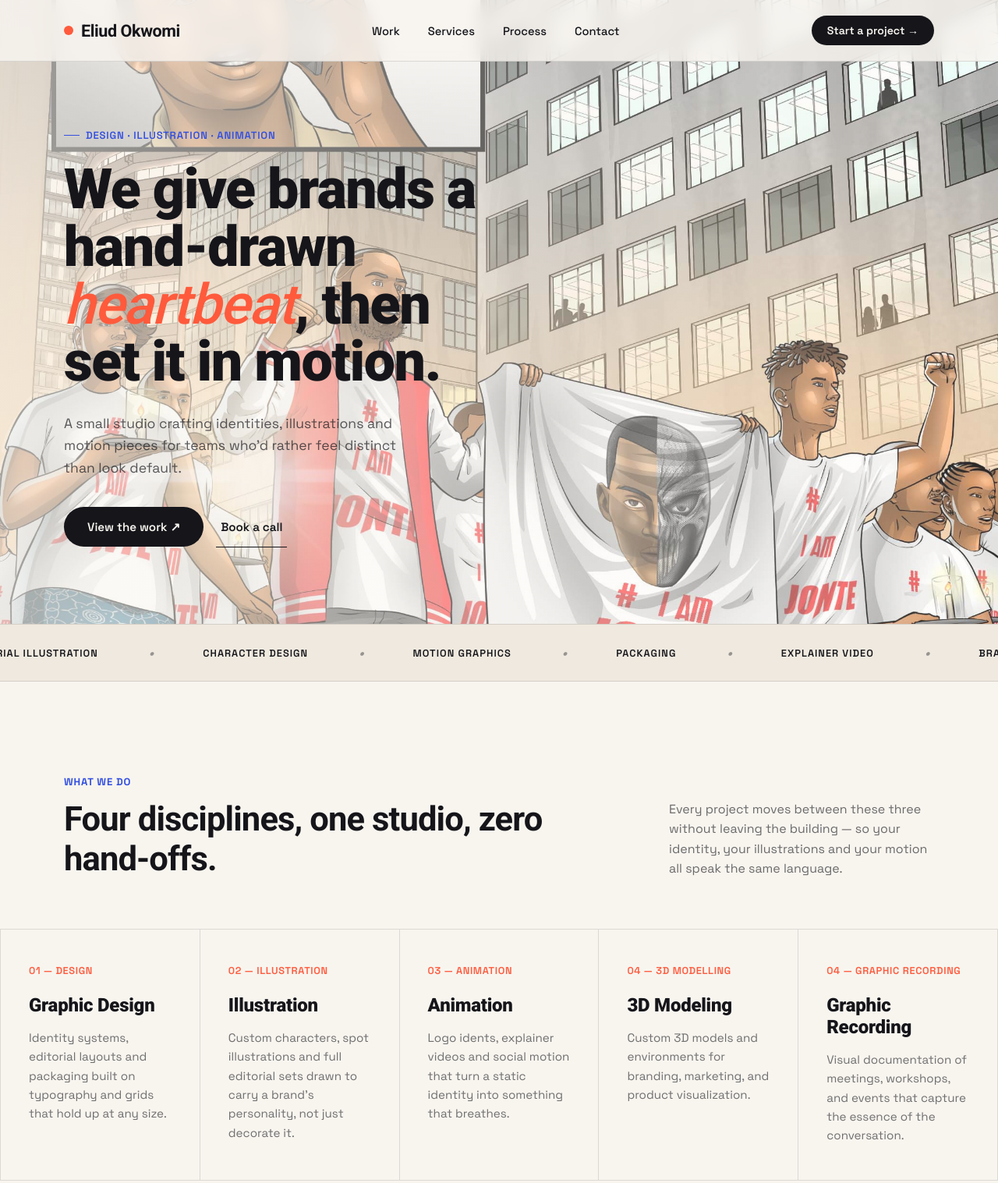
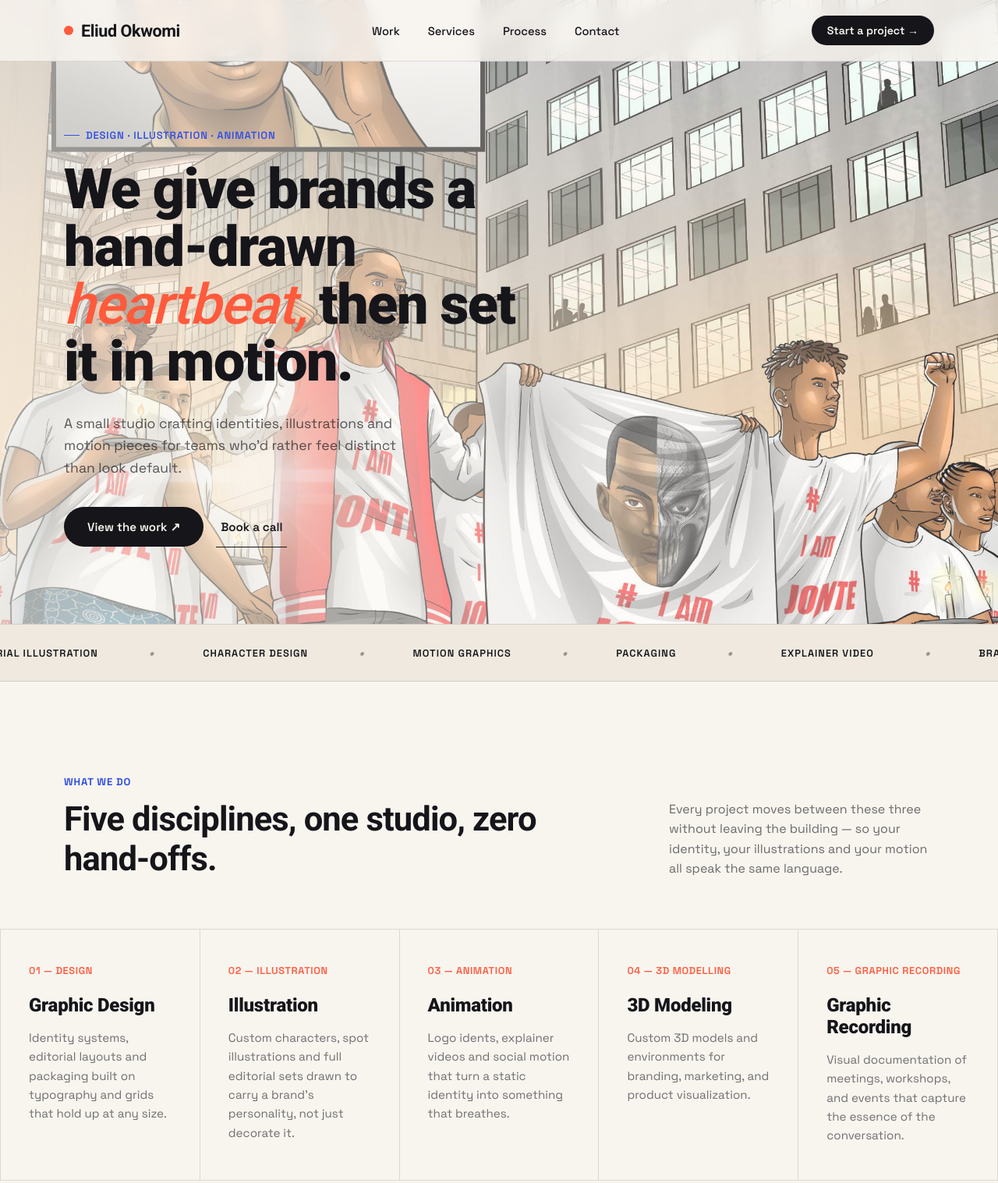
Before and after one commit to marshmelly/Eliud-Okwomi, a website: page index.html in a window 1280 px wide. Shown: the top 1517 px of the page at 78% size. Drawn offline with Linux system fonts and the light colour scheme.

Commit message:
Third Revision

```diff
--- a/index.html
+++ b/index.html
@@ -554,7 +554,7 @@ linear-gradient(
   <div class="wrap hero-grid">
     <div>
       <span class="eyebrow">Design · Illustration · Animation</span>
-      <h1>We give brands a hand-drawn <em>heartbeat</em>, then set it in motion.</h1>
+      <h1>We give brands a hand-drawn <em>heartbeat,</em> then set it in motion.</h1>
       <p>A small studio crafting identities, illustrations and motion pieces for teams who'd rather feel distinct than look default.</p>
       <div class="hero-actions">
         <a href="#work" class="btn-primary">View the work ↗</a>
@@ -589,7 +589,7 @@ linear-gradient(
     <div class="section-head reveal">
       <div>
         <span class="section-num">What we do</span>
-        <h2>Four disciplines, one studio, zero hand-offs.</h2>
+        <h2>Five disciplines, one studio, zero hand-offs.</h2>
       </div>
       <p class="section-sub">Every project moves between these three without leaving the building — so your identity, your illustrations and your motion all speak the same language.</p>
     </div>
@@ -616,7 +616,7 @@ linear-gradient(
       <p>Custom 3D models and environments for branding, marketing, and product visualization.</p>
     </div>
       <div class="service-card">
-      <span class="service-tag">04 — Graphic Recording</span>
+      <span class="service-tag">05 — Graphic Recording</span>
       <h3>Graphic Recording</h3>
       <p>Visual documentation of meetings, workshops, and events that capture the essence of the conversation.</p>
     </div>
```
